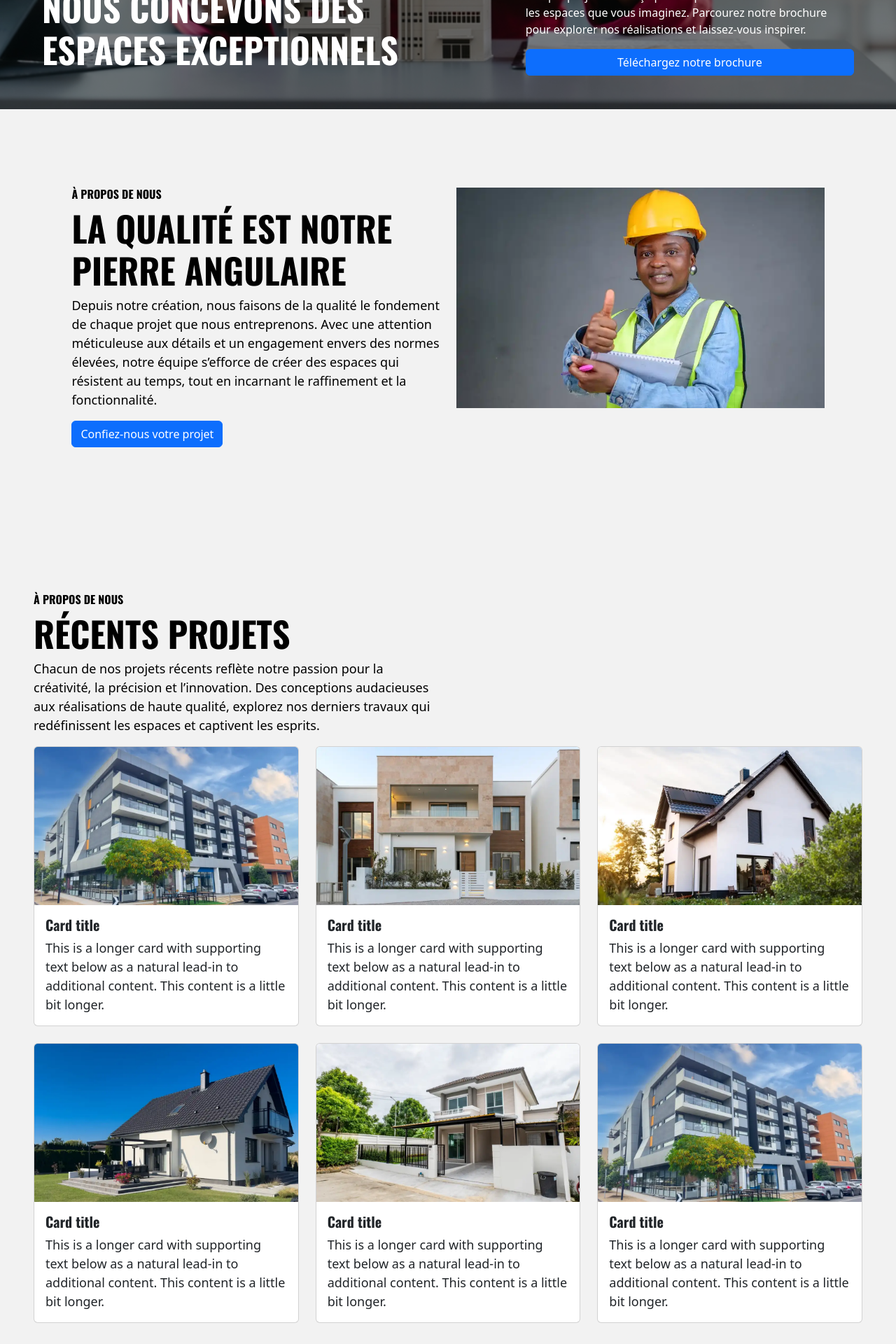
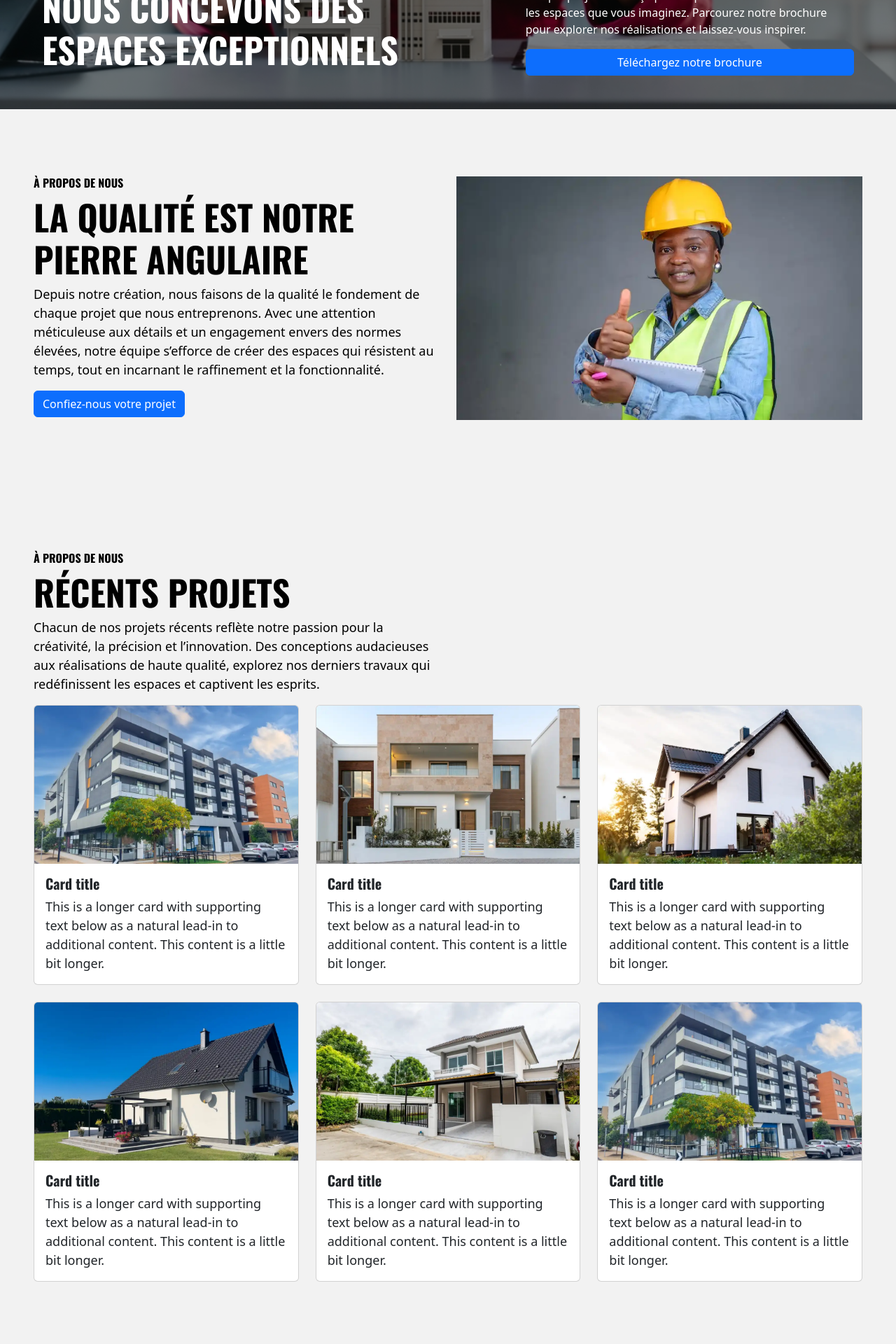
Before and after one commit to hlajax/thehouse, a Jekyll site: the page built from index.md, in a window 1280 px wide. Shown: the part 546-2466 px from the top of the page at 70% size. Built offline with Jekyll 4.4.1, drawn with Linux system fonts in a browser that asks for light colours.

Commit message:
editing 2 files

```diff
--- a/_layouts/default.html
+++ b/_layouts/default.html
@@ -5,7 +5,7 @@
     <meta charset="utf-8">
     <title>{{ page.title }} - {{ site.title }}</title>
     <link href="https://cdn.jsdelivr.net/npm/bootstrap@5.3.3/dist/css/bootstrap.min.css" rel="stylesheet" integrity="sha384-QWTKZyjpPEjISv5WaRU9OFeRpok6YctnYmDr5pNlyT2bRjXh0JMhjY6hW+ALEwIH" crossorigin="anonymous">
-    <link rel="stylesheet" href="https://cdnjs.cloudflare.com/ajax/libs/animate.css/4.1.1/animate.min.css"/>
+    <link rel="stylesheet" href="https://cdnjs.cloudflare.com/ajax/libs/animate.css/4.1.1/animate.min.css">
     <link rel="stylesheet" href="/assets/css/thehouse.css">
   </head>
   <body>
--- a/assets/css/thehouse.css
+++ b/assets/css/thehouse.css
@@ -22,10 +22,6 @@ h1, h2, h3, h4, h5, h6{
 .about-section{
     height: auto;
     color: black;
-    padding-bottom: 5%;
-    padding-left: 8%;
-    padding-right: 8%;
-    padding-top: 5%;
 }
 .about-section h1{
     font-size: 50px;
--- a/index.md
+++ b/index.md
@@ -24,7 +24,7 @@ title: "Bienvenue"
     </div>
 </div>
 
-<div class="container-fluid p-xxl-0 p-lg-0 p-3 mt-5 mb-5">
+<div class="container-fluid p-xxl-5 p-lg-5 p-3 mt-5 mb-5">
     <div class="row align-items-start about-section">
         <div class="col-xxl-5 col-lg-6 col-12">
             <h6 class="text-uppercase fw-bold">
```
Also changed, not shown: 2 other files.
